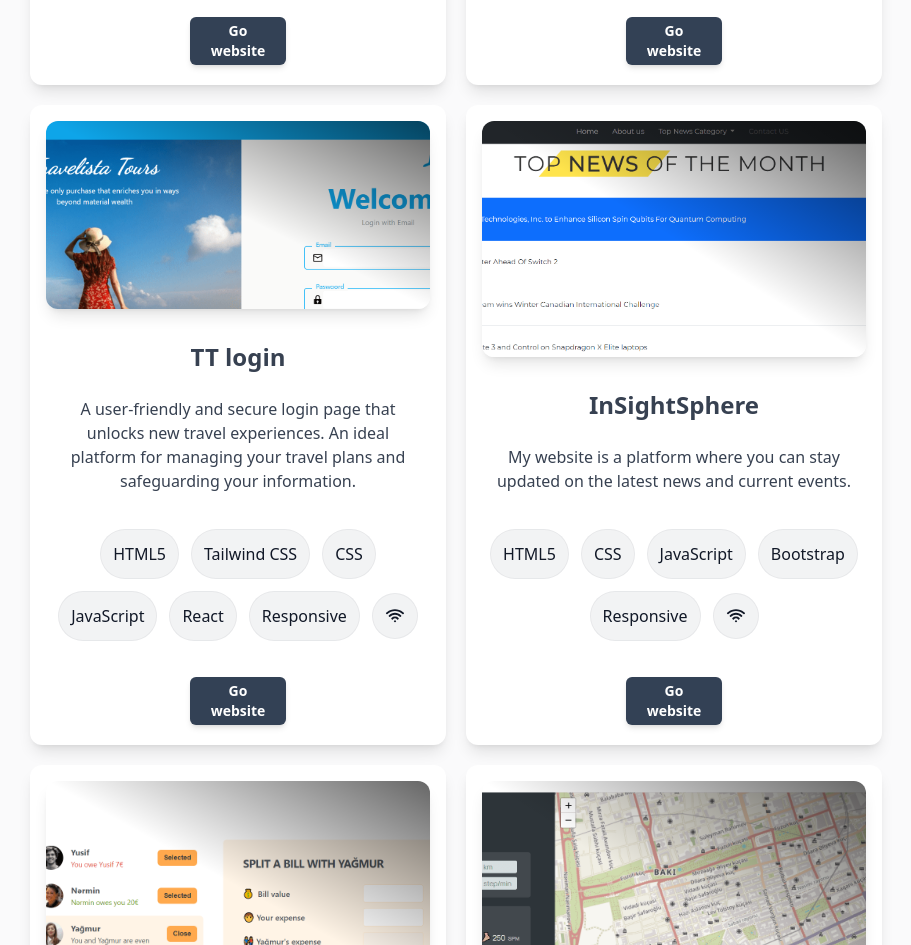
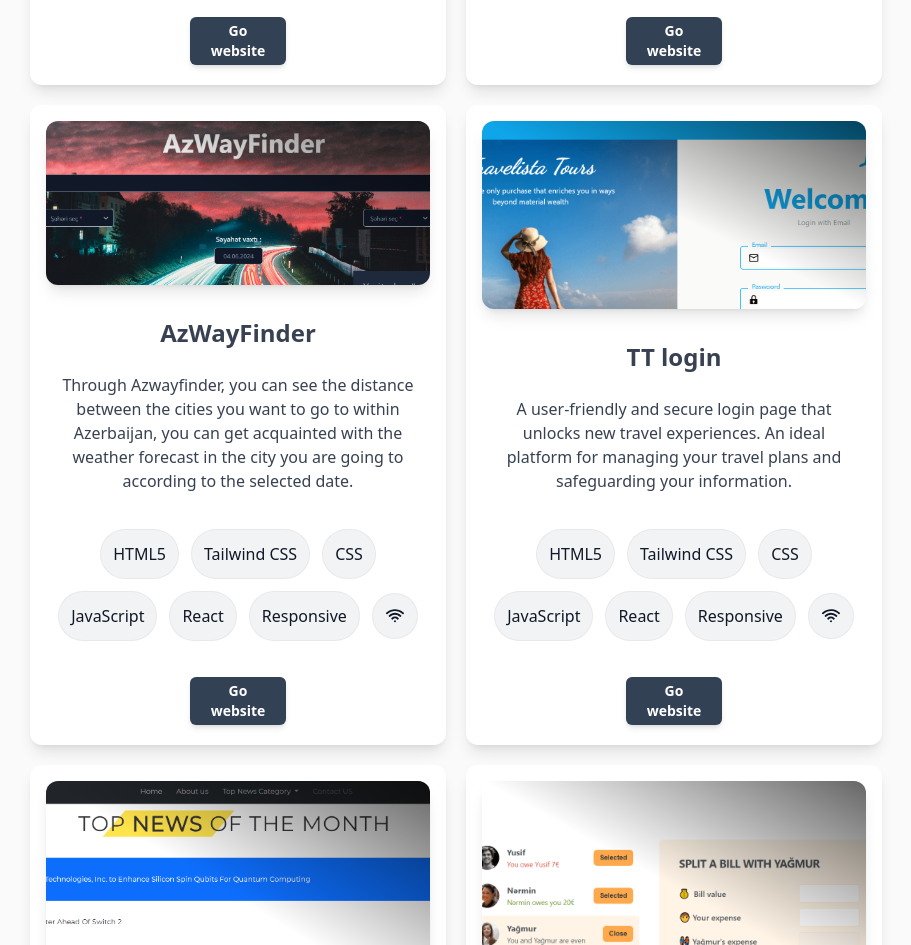
Before and after one commit to Ahliman-sl/slportfolio, a React (Vite) app: page /projects in a window 1280 px wide. Shown: the part 660-1605 px from the top of the page, without its empty margins (184-1095 px from the left). Built offline with nearby package versions, Linux system fonts and the light colour scheme.

Commit message:
Added new project

```diff
--- a/src/Components/Projects.jsx
+++ b/src/Components/Projects.jsx
@@ -9,6 +9,8 @@ import InsightSphere from "../Assets/ProjectImages/Insgihtsphere.png";
 import Forkify from "../Assets/ProjectImages/FORKIFY.png";
 import calculator from "../Assets/ProjectImages/calculator.png";
 import weatherapp from "../Assets/ProjectImages/weatherapp.png";
+import azwayfinder from "../Assets/ProjectImages/azwayfinder.png";
+
 // import Bmicalculator from "../Assets/ProjectImages/bmicalculator.png";
 import onlinekeyboard from "../Assets/ProjectImages/onlinekeyboard.png";
 import lawyerwebsite from "../Assets/ProjectImages/lawyerWebsite.png";
@@ -55,6 +57,20 @@ const projectsData = [
     program6: "Responsive",
     program7: "Tailwind CSS",
     urlLink: "https://lawyersl.netlify.app/",
+  },
+  {
+    text: "AzWayFinder",
+    description:
+      "Through Azwayfinder, you can see the distance between the cities you want to go to within Azerbaijan, you can get acquainted with the weather forecast in the city you are going to according to the selected date.",
+    imgSRC: azwayfinder,
+    program1: "HTML5",
+    program2: "CSS",
+    program3: "JavaScript",
+    program4: "SCSS",
+    program5: "React",
+    program6: "Responsive",
+    program7: "Tailwind CSS",
+    urlLink: "https://azwayfinder.netlify.app",
   },
   {
     text: "TT login",
@@ -196,6 +212,7 @@ const projectsData = [
     program7: "Tailwind CSS",
     urlLink: "https://rcalcsl.netlify.app/",
   },
+
   // Diğer projeler buraya eklenecek...
 ];
 export default function Projects({ showOnlyFirstSix }) {
@@ -281,6 +298,7 @@ function BookingCard({
             "Lawyer Website",
             "TT login",
             "React Quiz",
+            "AzWayFinder",
           ].includes(text) && (
             <Tooltip content={program7}>
               <span className="cursor-pointer rounded-full border border-gray-900/5 bg-gray-900/5 p-3 text-gray-900 transition-colors hover:border-gray-900/10 hover:bg-gray-900/10 hover:!opacity-100 group-hover:opacity-70">
@@ -323,6 +341,7 @@ function BookingCard({
             "Lawyer Website",
             "TT login",
             "React Quiz",
+            "AzWayFinder",
           ].includes(text) && (
             <Tooltip content={program5}>
               <span className="cursor-pointer rounded-full border border-gray-900/5 bg-gray-900/5 p-3 text-gray-900 transition-colors hover:border-gray-900/10 hover:bg-gray-900/10 hover:!opacity-100 group-hover:opacity-70">
@@ -339,6 +358,7 @@ function BookingCard({
             "InSightSphere",
             "Lawyer Website",
             "TT login",
+            "AzWayFinder",
           ].includes(text) && (
             <Tooltip content={program6}>
               <span className="cursor-pointer rounded-full border border-gray-900/5 bg-gray-900/5 p-3 text-gray-900 transition-colors hover:border-gray-900/10 hover:bg-gray-900/10 hover:!opacity-100 group-hover:opacity-70">
```
Also changed, not shown: src/Assets/ProjectImages/azwayfinder.png (added).
